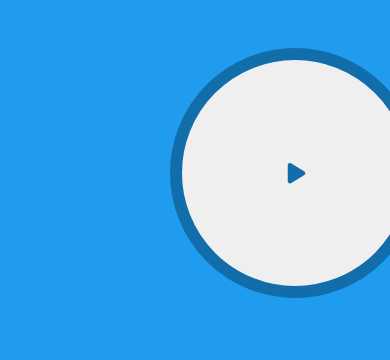
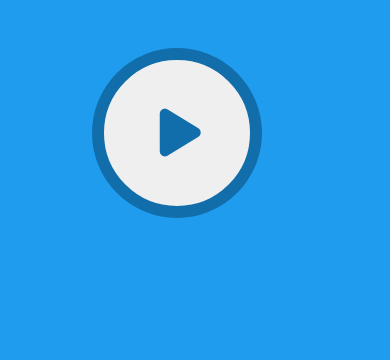
Before and after one commit to Muhammadhassanlashkarwala/bubble-game, a plain HTML site: page index.html in a window 390 px wide. Shown: the part 247-607 px from the top of the page. Drawn offline with nearby package versions, Linux system fonts and the light colour scheme.

Commit message:
padding add

```diff
--- a/style.css
+++ b/style.css
@@ -63,6 +63,7 @@ background: #fff;
         left: 43.5%;
         /* background-color: #126eab; */
         color: #126eab;
+        /* color: #209CEE; */
         border-radius: 50%;
         width: 250px;
         text-align: center;
@@ -106,8 +107,12 @@ background: #fff;
 
 @media (max-width: 500px) {
 
-   #demo{
-
+   #demo button{
+    left: 23.5%;
+    width: 170px;
+    padding-left: 1.8vw;
+    font-size: 14vw;
+    height: 170px;
    }
 
     #main{
```
